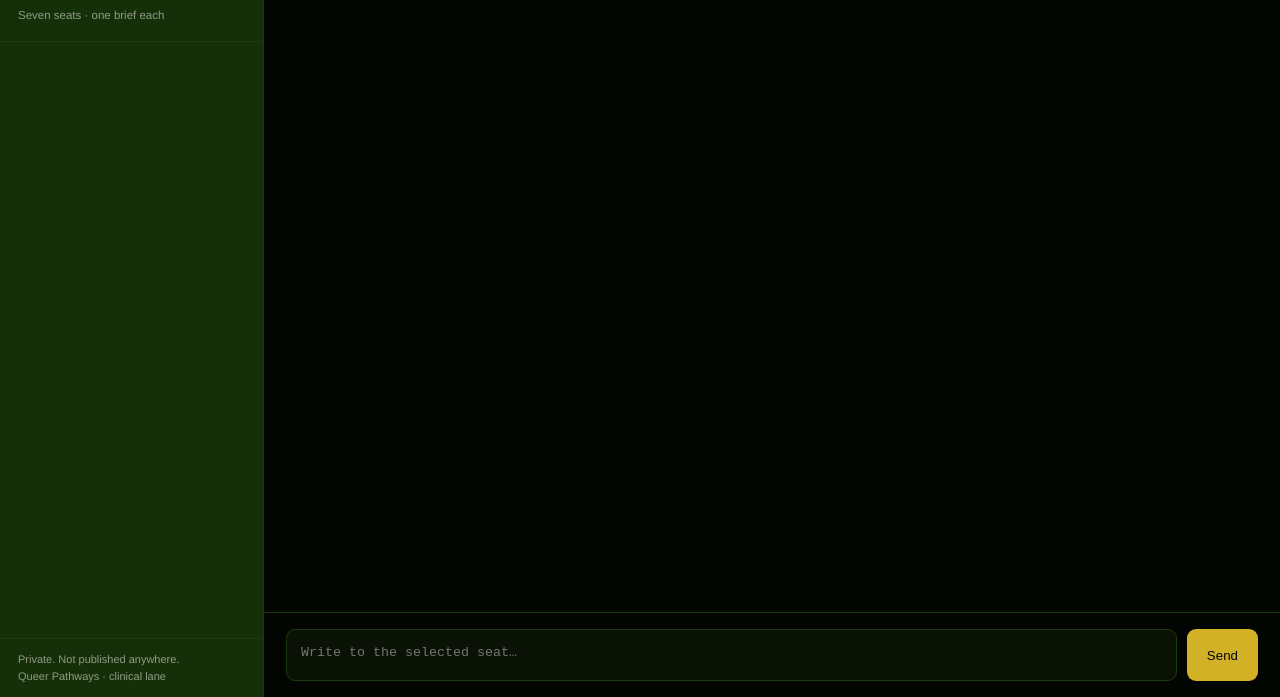
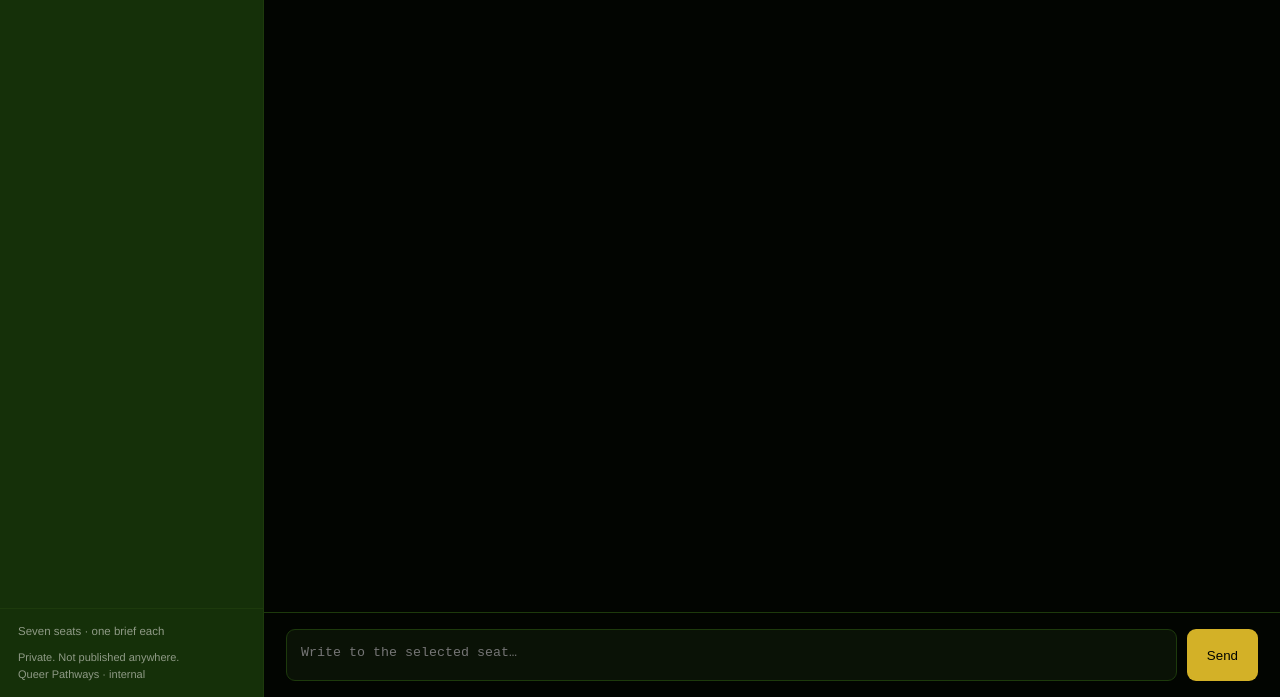
Before and after one commit to jonassaint-QP/pathways-console, a website: page public/index.html in a window 1280 px wide. Shown: the part 103-800 px from the top of the page. Drawn offline with Linux system fonts and the light colour scheme; no server answers.

Commit message:
Rail: seat count to the bottom, caption reads internal

```diff
--- a/public/index.html
+++ b/public/index.html
@@ -27,7 +27,7 @@
   }
   .rail h1{margin:0; padding:18px 16px 10px}
   .rail h1 img{display:block; width:112px; height:auto; margin:0 auto}
-  .rail .sub{color:var(--dim); font-size:11.5px; padding:0 18px 16px; border-bottom:1px solid var(--line)}
+  .rail .sub{color:var(--dim); font-size:11.5px; padding:14px 18px 0; border-top:1px solid var(--line)}
   .seats{flex:1; overflow-y:auto; padding:8px 0}
   .seat{
     display:flex; align-items:center; gap:11px; width:100%;
@@ -49,7 +49,7 @@
   .seat[data-live="1"] .dot{background:var(--som)}
   .seat .nm{font-weight:600; font-size:14px}
   .seat .ti{color:var(--dim); font-size:11.5px; display:block; line-height:1.3}
-  .rail footer{padding:12px 18px; border-top:1px solid var(--line); color:var(--dim); font-size:11px}
+  .rail footer{padding:8px 18px 14px; color:var(--dim); font-size:11px}
 
   /* ---------- main ---------- */
   main{flex:1; display:flex; flex-direction:column; min-width:0}
@@ -172,9 +172,9 @@
 <div class="app">
   <nav class="rail" aria-label="Seats">
     <h1><img src="/brand/logo-mark.png" alt="Queer Pathways" width="698" height="512"></h1>
+    <div class="seats" id="seatList"></div>
     <div class="sub">Seven seats · one brief each</div>
-    <div class="seats" id="seatList"></div>
-    <footer>Private. Not published anywhere.<br>Queer Pathways · clinical lane</footer>
+    <footer>Private. Not published anywhere.<br>Queer Pathways · internal</footer>
   </nav>
 
   <main>
```
